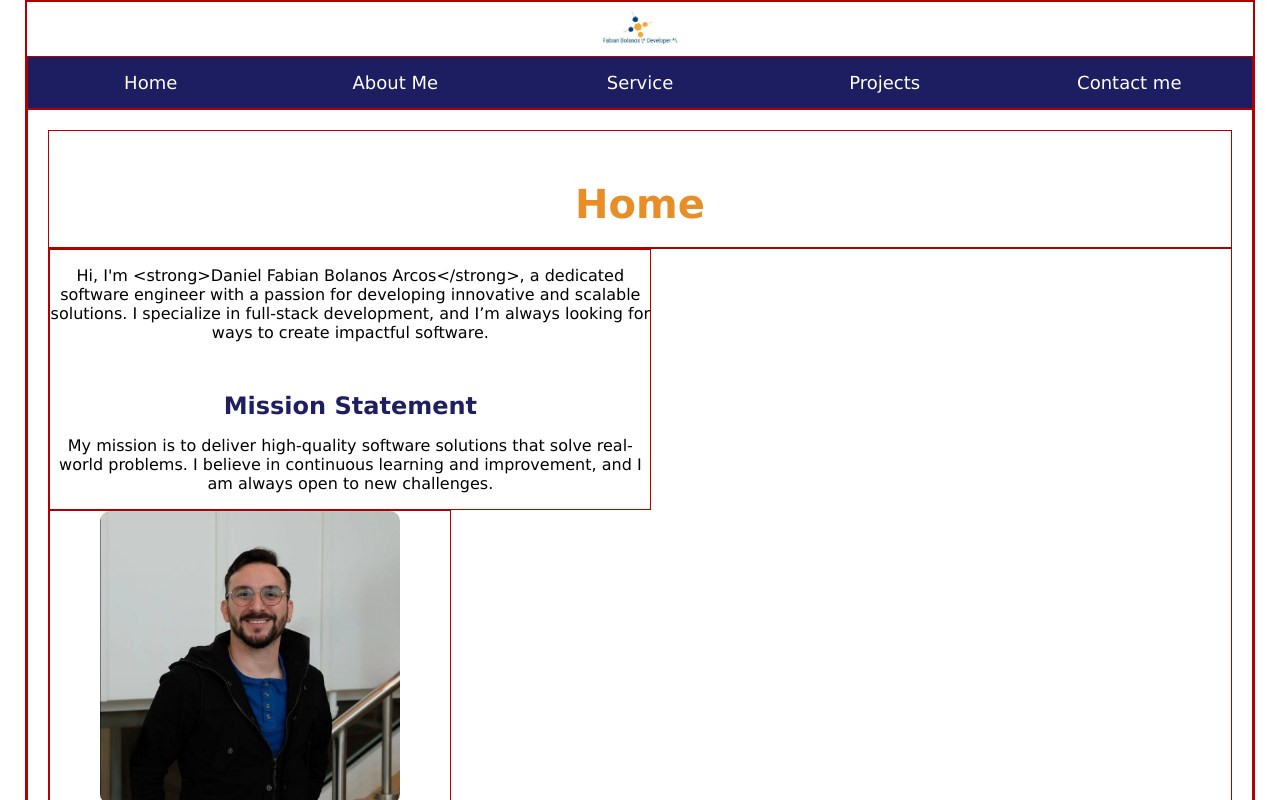
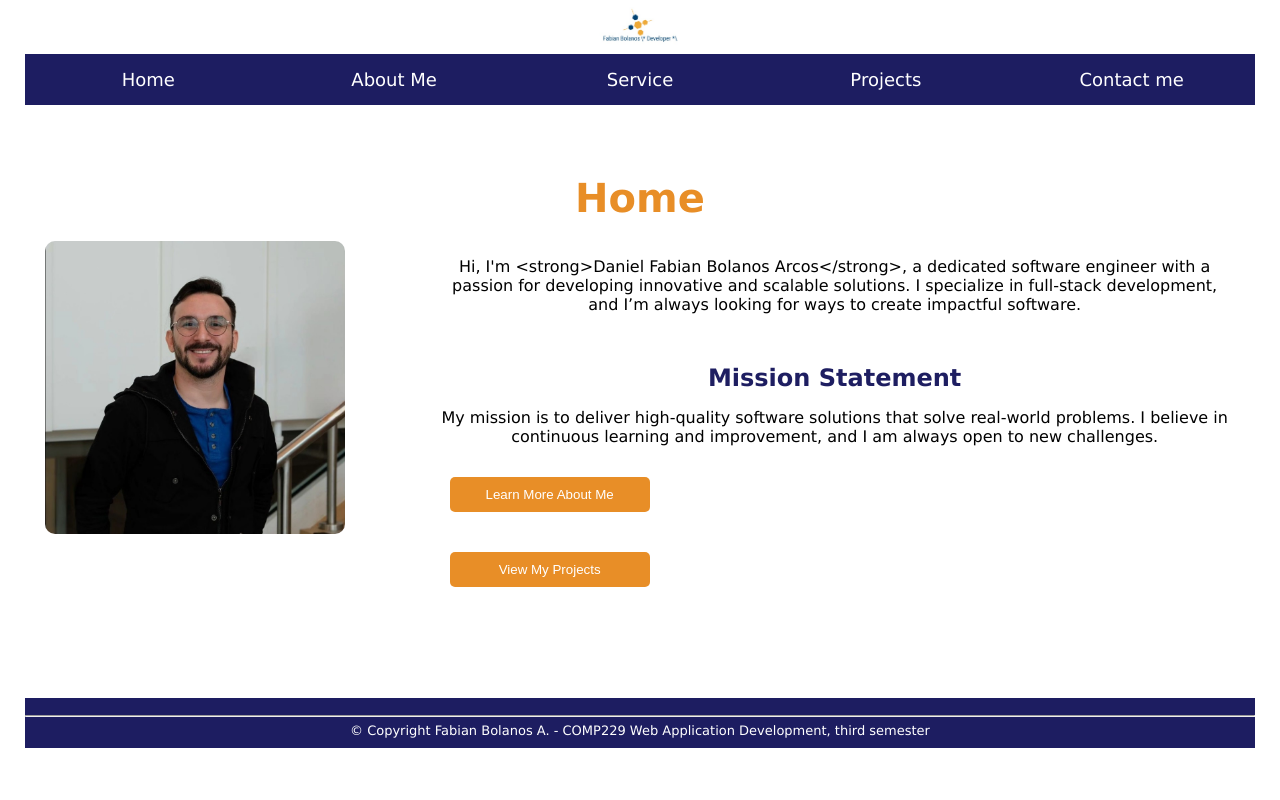
Before and after one commit to fabianbola/COMP229.SEC6.ASSIGNMENTS, a React (Create React App) app in the folder Assignment.1/app03/: page / in a window 1280 px wide. Shown: the top 800 px of the page. Built offline with nearby package versions, Linux system fonts and the light colour scheme.

Commit message:
Commit CSS

```diff
--- a/Assignment.1/app03/src/components/Items/Button.css
+++ b/Assignment.1/app03/src/components/Items/Button.css
@@ -6,4 +6,6 @@
     border: none;
     cursor: pointer;
     margin: 15px;
+    max-width: 200px;
+    min-width: 170px;
 }
--- a/Assignment.1/app03/src/components/Layout/AboutMe.css
+++ b/Assignment.1/app03/src/components/Layout/AboutMe.css
@@ -11,6 +11,7 @@
 
 .body-text {
     margin-bottom: 30px;
+    padding: 40px;
 }
 
 .follow-me {
--- a/Assignment.1/app03/src/components/Layout/ContactMe.css
+++ b/Assignment.1/app03/src/components/Layout/ContactMe.css
@@ -20,6 +20,10 @@
     display: block;
     margin-bottom: 5px;
     font-weight: bold;
+}
+label {
+    font-weight: bold;
+    color:  rgba(1, 1, 77, 0.888);;
 }
 
 .formGroup input,
@@ -44,3 +48,9 @@
 .submit-btn:hover {
     background-color: rgba(1, 1, 77, 0.728);
 }
+
+.button-container {
+    display: flex;
+    justify-content: center;
+    width: 100%;
+}
--- a/Assignment.1/app03/src/components/Layout/ContactMe.js
+++ b/Assignment.1/app03/src/components/Layout/ContactMe.js
@@ -1,5 +1,7 @@
 import React from 'react';
 import './ContactMe.css';
+import Button from '../Items/ButtonStandar.js';
+
 
 const ContactMe = () => {
     return (
@@ -31,8 +33,9 @@ const ContactMe = () => {
                         <label htmlFor="message">Message:</label>
                         <textarea id="message" name="message" rows="4" required></textarea>
                     </div>
-
-                    <button type="submit" className="submitBtn">Send Message</button>
+                    <div className="button-container">
+                    <Button NameButton="Send Message" type="submit"/>
+                    </div>
                 </form>
             </div>
         </>
--- a/Assignment.1/app03/src/components/Layout/Home.css
+++ b/Assignment.1/app03/src/components/Layout/Home.css
@@ -9,20 +9,24 @@
     margin-bottom: 20px;
 }
 
-.content {
-
+.contentHome {
+    display: flex;
+    justify-content: space-between;
+    align-items: flex-start;
+    gap: 20px;
+    flex-wrap: wrap;
 }
 
 .text-section {
     flex: 1;
     min-width: 300px;
-    max-width: 600px;
+    max-width: 800px;
 }
 
 .image-section {
     flex: 1;
     min-width: 300px;
-    max-width: 400px;
+    max-width: 200px;
     display: flex;
     flex-direction: column;
     align-items: center;
--- a/Assignment.1/app03/src/components/Layout/Home.js
+++ b/Assignment.1/app03/src/components/Layout/Home.js
@@ -10,21 +10,22 @@ const Home = () => {
             <div className="header">
                 <h1>Home</h1>
             </div>
-            <div className="content">
+            <div className="contentHome">
+                <div className="image-section">
+                    <img className="profile-photo" src={ProfilePhoto} alt="Card picture" />
+                </div>
                 <div className="text-section">
                     <BodyText
                         Section1="Hi, I'm <strong>Daniel Fabian Bolanos Arcos</strong>, a dedicated software engineer with a passion for developing innovative and scalable solutions. I specialize in full-stack development, and I’m always looking for ways to create impactful software."
                         Subtittle="Mission Statement"
                         Section2="My mission is to deliver high-quality software solutions that solve real-world problems. I believe in continuous learning and improvement, and I am always open to new challenges."
                     />
-                </div>
-                <div className="image-section">
-                    <img className="profile-photo" src={ProfilePhoto} alt="Card picture" />
                     <div className="button-container">
                         <Button NameButton="Learn More About Me" />
                         <Button NameButton="View My Projects" />
                     </div>
                 </div>
+
             </div>
         </div>
     );
--- a/Assignment.1/app03/src/index.css
+++ b/Assignment.1/app03/src/index.css
@@ -1,6 +1,6 @@
-div{
+/* div{
   border: 1px solid  rgb(176, 0, 0)    ;
-}
+}   */
 
   html, body {
     height: 100%; /* Para asegurar que la altura esté al 100% de la página */
@@ -8,7 +8,8 @@ div{
     margin: 0;
     padding: 0;
     background-color: rgba(255, 255, 255, 0.772);
-    margin: 0 auto }
+    margin: 0 auto
+  }
 
   body {
     font-family: "Lucida Grande", Helvetica, Arial, sans-serif;
```
